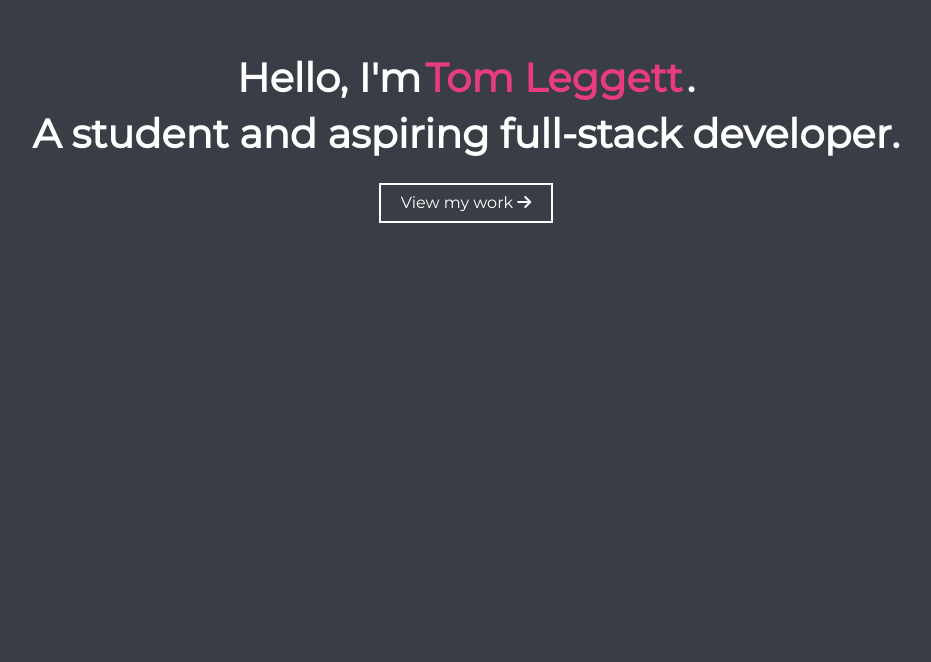
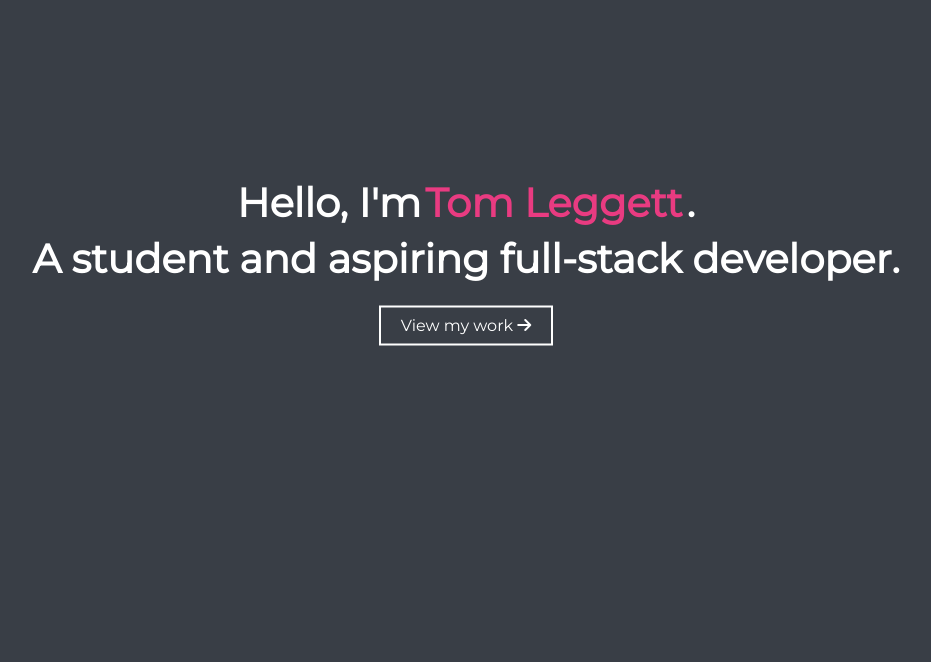
Before and after one commit to TomLeggettLane/portfolio, a website: page index.html in a window 1280 px wide. Shown: the part 138-800 px from the top of the page, without its empty margins (174-1105 px from the left). Drawn offline with nearby package versions, Linux system fonts and the light colour scheme.

Commit message:
home div centered vertically

```diff
--- a/index.html
+++ b/index.html
@@ -22,13 +22,14 @@
 
     <!-- HOME -->
     <div id="home" class=".container-fluid home vh-100">
-      <div class="home-text">
+      <div class="home-text center">
         <h1 class="hello-text">Hello, I'm</h1>
         <h1 class="home-red hello-text">Tom Leggett</h1>
         <h1 class="hello-text">.</h1>
 
         <h1>A student and aspiring full-stack developer.</h1>
-      </div>
+
+
         <div>
           <a href="#about">
             <button class="button-submit view-work-button" onClick="document.getElementById('home').scrollIntoView()" data-mdb-toggle="animation" data-mdb-animation-reset="true" data-mdb-animation="slide-in-right">
@@ -38,6 +39,7 @@
               </span>
             </button>
           </a>
+        </div>
       </div>
     </div>
 
--- a/styles.css
+++ b/styles.css
@@ -85,6 +85,14 @@ i {
 .view-work-button:hover .arrow {
     transform: rotate(90deg);
     transition: 0.5s;
+}
+
+.center {
+    position: relative;
+    top: 50%;
+    -webkit-transform: translateY(-50%);
+    -ms-transform: translateY(-50%);
+    transform: translateY(-50%);
 }
 
 /* --- NAV --- */
@@ -325,8 +333,6 @@ transition: 0.5s;
     visibility: hidden;
 }
 
-}
-
 .python-bar {
     animation: python-fill 2s forwards;
 }
```
Lines whose indentation alone changed are shown as unchanged.
